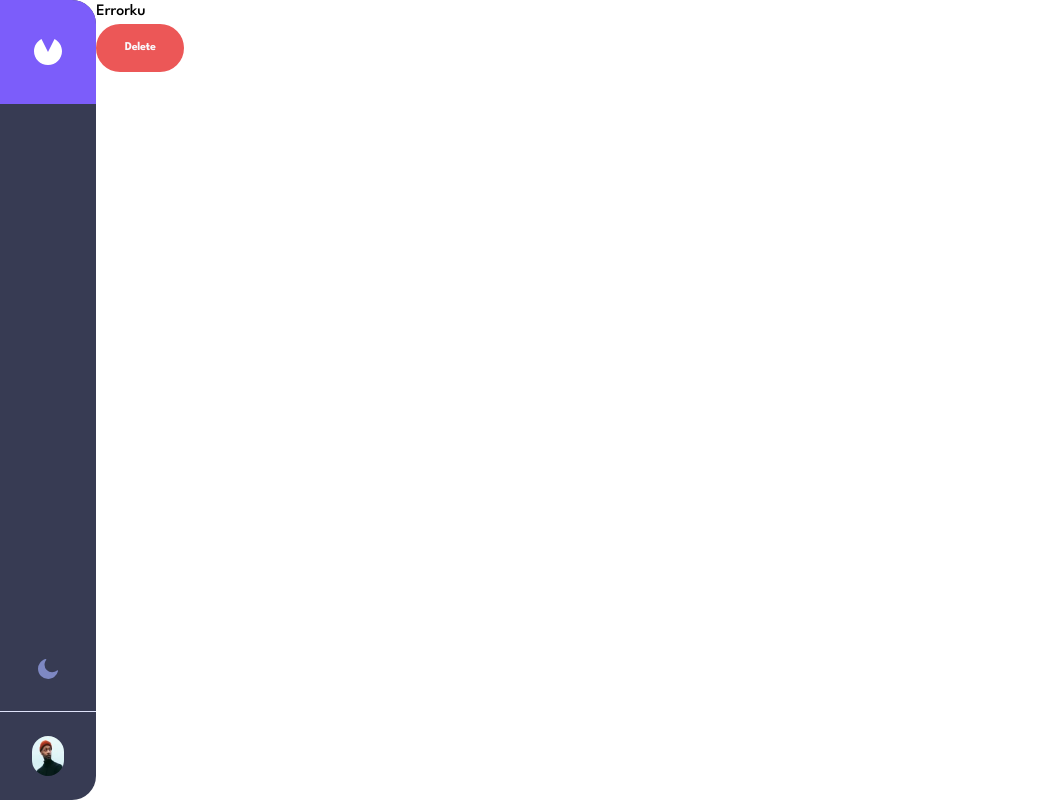
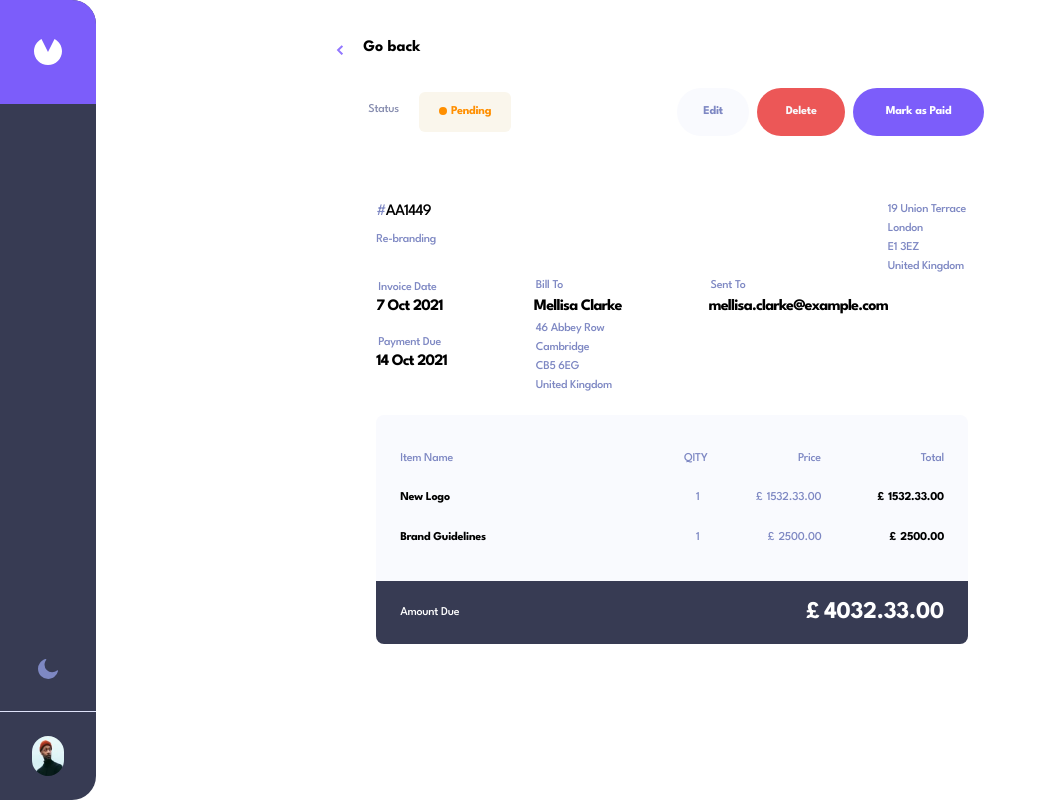
Before and after one commit to MohirpoolBatch1/Invoice-The-Temurids, a React (Create React App) app: page /invoice/AA1449 in a window 1280 px wide. Shown: the whole page, without its empty margins (0-1047 px from the left). Built offline with nearby package versions, Linux system fonts and the light colour scheme; no server answers.

Commit message:
fix(IT-9)-bugs -in-homepage-useEffect-fixed

```diff
--- a/src/pages/InvoiceItemPage/InvoiceItemPage.jsx
+++ b/src/pages/InvoiceItemPage/InvoiceItemPage.jsx
@@ -1,58 +1,146 @@
 import React from 'react'
-import {useNavigate, Link, useParams} from 'react-router-dom'
+import {Link, useParams} from 'react-router-dom'
 import arrowLeft from '../../assets/icon-arrow-left.svg'
-// import datas from '../../data.json'
+import datas from '../../data.json'
 import Button from '../../components/Button/Button.jsx'
 import {formatDate} from '../../utils/index'
-import {
-  useInvoicesQuery,
-  useDeleteInvoiceMutation,
-} from '../../services/invoiceApi'
 import {constantColors} from '../../components/InvoiceItem/constantColors'
 import ItemRow from './ItemRow.jsx'
 
 function InvoiceItemPage() {
   const {invoiceId} = useParams()
-  const navigate = useNavigate()
-  const {data, error, isLoading, isSuccess} = useInvoicesQuery()
-  console.log(data)
-  const [deleteInvoice] = useDeleteInvoiceMutation()
-  const handleDel = e => {
-    e.preventDefault()
-    console.log(invoiceId)
-    deleteInvoice(invoiceId)
-    // navigate('/')
-  }
-  /*
-  INVOICE ITEM MA'LUMOTLARINI BACKENDDAN OLISH: Backendda hali
-  invoice itemlarining xossalari to'liq berilmaganligi uchun
-  va bor yo'gi 5ta xossagina bo'lgani uchun bu kod kommentga olindi.
-  xossalar backendda to'liq berilgach kommentdan chiqazib qo'yiladi.
-  */
-  // const choiceInvoices data.find(item => item.id === invoiceId)
-  // const choiceInvoices = data.find(d => d.id === invoiceId)
-  // const choiceColorStatus = data && data.status
-  // const [bgColor, textColor, dotColor] = constantColors[choiceColorStatus]
-  // const {
-  //   id,
-  //   createdAt,
-  //   paymentDue,
-  //   description,
-  //   clientName,
-  //   clientEmail,
-  //   status,
-  //   senderAddress,
-  //   clientAddress,
-  //   items,
-  //   total,
-  // } = data
+  const choiceInvoices = datas.find(d => d.id === invoiceId)
+  const choiceColorStatus = choiceInvoices.status
+  const [bgColor, textColor, dotColor] = constantColors[choiceColorStatus]
+  const {
+    id,
+    createdAt,
+    paymentDue,
+    description,
+    clientName,
+    clientEmail,
+    status,
+    senderAddress,
+    clientAddress,
+    items,
+    total,
+  } = choiceInvoices
 
   return (
     <div className="w-full h-full overflow-x-hidden">
-      {error && <div>Errorku</div>}
-      {isLoading && <div>Loading</div>}
-      {/* <button onClick={handleDel}>delete</button> */}
-      <Button buttonKind="delete" onClick={handleDel} className="mr-2" />
+      <div className="ml-[15rem] mr-[17rem] my-9">
+        <Link to="/">
+          <button className="flex flex-row items-center justify-between">
+            <img className="mr-5" src={arrowLeft} alt="left" />
+            <span className="mb-1 font-bold hover:text-gray-400">Go back</span>
+          </button>
+        </Link>
+        <div className="w-full h-[5.5] flex items-center justify-between bg-white text-body-1 rounded-[8px] py-3 mt-3">
+          <div className="flex items-center text-xs">
+            <span className="ml-8 text-gray-300 mb-1 font-medium">Status</span>
+            <span
+              className={`flex flex-col justify-center ml-5 rounded-[6px] font-bold ${bgColor} ${textColor} py-3 px-5
+    `}
+            >
+              <span className=" relative">
+                <span
+                  className={`absolute w-2 h-2 top-[3px] ${dotColor}
+    rounded-full`}
+                ></span>
+                <span className="capitalize ml-3 font-bold">{status}</span>
+              </span>
+            </span>
+          </div>
+          <div className="flex justify-around">
+            <Button buttonKind={'editLight'} className="mr-2" />
+            <Button buttonKind={'delete'} className="mr-2" />
+            <Button buttonKind={'markAsPaid'} className="mr-6" />
+          </div>
+        </div>
+        <div className="w-full flex flex-col justify-between bg-white text-body-1 rounded-[8px] mt-3 p-10">
+          <div className="flex w-full justify-between">
+            <div className="flex flex-col">
+              <h3>
+                <span className="text-gray-400">#</span>
+                {id}
+              </h3>
+              <p className="text-gray-400 py-2">{description}</p>
+            </div>
+            <div className="flex flex-col">
+              <span className="text-gray-400 p-[2px]">
+                {senderAddress.street}
+              </span>
+              <span className="text-gray-400 p-[2px]">
+                {senderAddress.city}
+              </span>
+              <span className="text-gray-400 p-[2px]">
+                {senderAddress.postCode}
+              </span>
+              <span className="text-gray-400 p-[2px]">
+                {senderAddress.country}
+              </span>
+            </div>
+          </div>
+          <div className="flex justify-between">
+            <div className="flex flex-col">
+              <span className="py-1">
+                <span className="capitalize text-gray-400 p-[2px]">
+                  invoice date
+                </span>
+                <br />
+                <b className="text-base">{formatDate(createdAt)}</b>
+              </span>
+              <span className="py-3">
+                <span className="capitalize text-gray-400 p-[2px]">
+                  payment due
+                </span>
+                <br />
+                <b className="text-base">{formatDate(paymentDue)}</b>
+              </span>
+            </div>
+            <div className="flex flex-col pb-2">
+              <span className="capitalize text-gray-400 p-[2px]">bill to</span>
+              <b className="text-base">{clientName}</b>
+              <span className="text-gray-400 p-[2px]">
+                {clientAddress.street}
+              </span>
+              <span className="text-gray-400 p-[2px]">
+                {clientAddress.city}
+              </span>
+              <span className="text-gray-400 p-[2px]">
+                {clientAddress.postCode}
+              </span>
+              <span className="text-gray-400 p-[2px]">
+                {clientAddress.country}
+              </span>
+            </div>
+            <div className="flex flex-col mr-20">
+              <span className="capitalize text-gray-400 p-[2px]">sent to</span>
+              <b className="text-base">{clientEmail}</b>
+            </div>
+          </div>
+          <div className="flex flex-col justify-between bg-[#F9FAFE] rounded-t-lg mt-3 p-6">
+            <div className="flex justify-between">
+              <span className="capitalize text-gray-400 my-3">item name</span>
+              <div className="flex justify-between w-1/2">
+                <span className="uppercase text-gray-400 my-3 ml-3">qity</span>
+                <span className="capitalize text-gray-400 my-3 mr-[0.6rem]">
+                  price
+                </span>
+                <span className="capitalize text-gray-400 my-3">total</span>
+              </div>
+            </div>
+            <ItemRow itemData={items} />
+          </div>
+          <div className="flex justify-between bg-[#373B53] rounded-b-lg mb-1 p-6 text-white">
+            <span className="font-medium text-xs">Amount Due</span>
+            <span className="font-bold text-[1.5rem]">
+              <span className="mr-1">£</span>
+              {total}.00
+            </span>
+          </div>
+        </div>
+      </div>
     </div>
   )
 }
```
